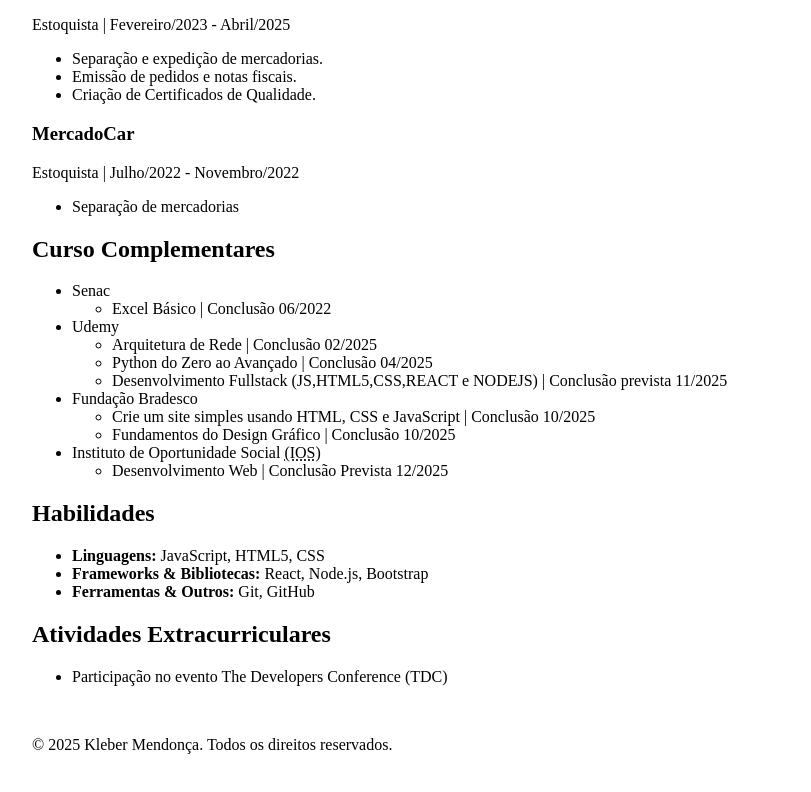
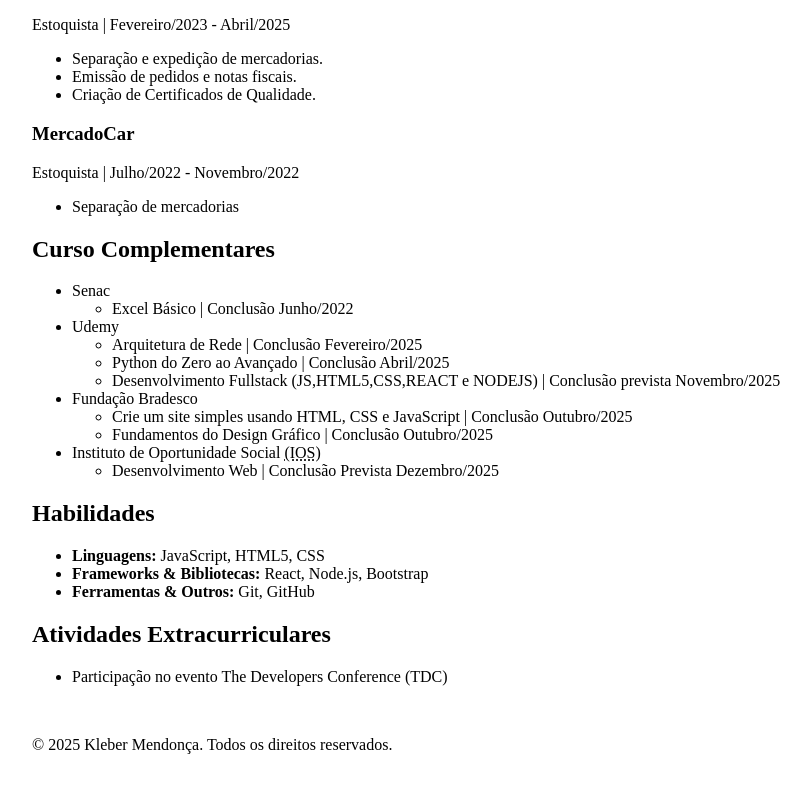
Before and after one commit to Klebersantos011/Curriculo-HTML, a plain HTML site: page index.html in a window 1280 px wide. Shown: the part 939-1731 px from the top of the page, without its empty margins (32-843 px from the left). Drawn offline with Linux system fonts and the light colour scheme.

Commit message:
Update index.html

```diff
--- a/index.html
+++ b/index.html
@@ -82,24 +82,24 @@
             <ul>
                 <li>Senac</li>
                 <ul>
-                    <li>Excel Básico | Conclusão 06/2022</li>
+                    <li>Excel Básico | Conclusão Junho/2022</li>
                 </ul>
                 <li>Udemy</li>
                 <ul>
-                    <li>Arquitetura de Rede | Conclusão 02/2025</li>
-                    <li>Python do Zero ao Avançado | Conclusão 04/2025</li>
-                    <li>Desenvolvimento Fullstack (JS,HTML5,CSS,REACT e NODEJS) | Conclusão prevista 11/2025
+                    <li>Arquitetura de Rede | Conclusão Fevereiro/2025</li>
+                    <li>Python do Zero ao Avançado | Conclusão Abril/2025</li>
+                    <li>Desenvolvimento Fullstack (JS,HTML5,CSS,REACT e NODEJS) | Conclusão prevista Novembro/2025
                 </ul>
                 </li>
                 <li>Fundação Bradesco</li>
                 <ul>
-                    <li>Crie um site simples usando HTML, CSS e JavaScript | Conclusão 10/2025
-                    <li>Fundamentos do Design Gráfico | Conclusão 10/2025</li>
+                    <li>Crie um site simples usando HTML, CSS e JavaScript | Conclusão Outubro/2025
+                    <li>Fundamentos do Design Gráfico | Conclusão Outubro/2025</li>
                 </ul>
                 </li>
                 <li>Instituto de Oportunidade Social <abbr title="Instituo de Oportunidade Social">(IOS)</abbr></li>
                 <ul>
-                    <li>Desenvolvimento Web | Conclusão Prevista 12/2025</li>
+                    <li>Desenvolvimento Web | Conclusão Prevista Dezembro/2025</li>
                 </ul>
             </ul>
 
```
